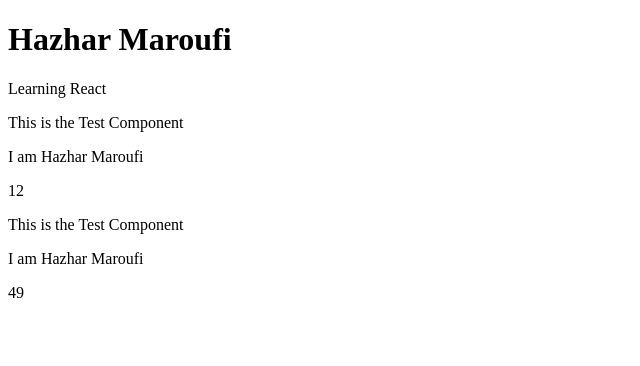
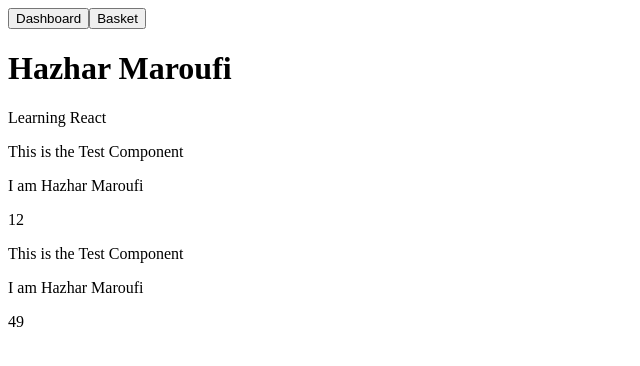
Before and after one commit to hazharmaroufi/reactCourse, a React (Vite) app: page / in a window 1280 px wide. Shown: the top 366 px of the page, without its empty margins (0-640 px from the left). Built offline with nearby package versions, Linux system fonts and the light colour scheme.

Commit message:
conditioal rendering - ternary operator

```diff
--- a/src/App.jsx
+++ b/src/App.jsx
@@ -1,8 +1,10 @@
 import Test from "./Test";
+import Header from "./Header";
 
 function App() {
   return (
     <>
+      <Header />
       <h1>Hazhar Maroufi</h1>
       <p>Learning React</p>
       <Test />
--- /dev/null
+++ b/src/Header.jsx
@@ -0,0 +1,19 @@
+function Header() {
+  const isLogin = true;
+  return (
+    <header>
+      {isLogin ? (
+        <>
+          <button>Dashboard</button>
+          <button>Basket</button>
+        </>
+      ) : (
+        <>
+          <button>Login</button>
+          <button>Register</button>
+        </>
+      )}
+    </header>
+  );
+}
+export default Header;
```
